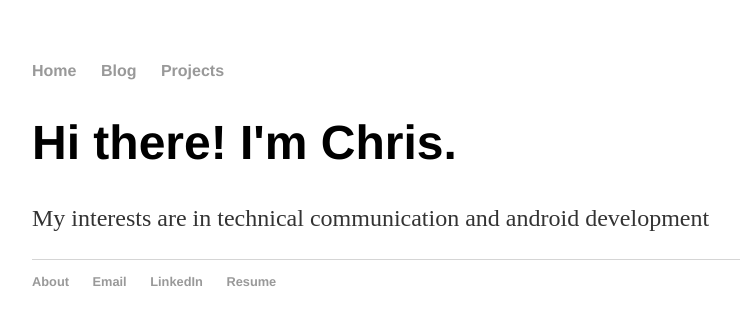
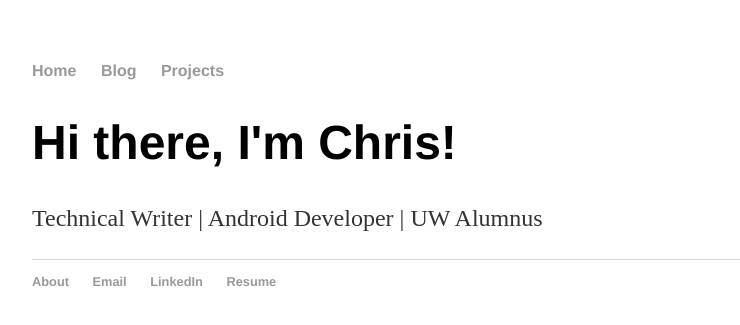
Before and after one commit to chriso23/chriso23.github.io, a Jekyll site: the page built from index.html, in a window 1280 px wide. Shown: the top 325 px of the page, without its empty margins (160-900 px from the left). Built offline with Jekyll 4.4.1, drawn with Linux system fonts in a browser that asks for light colours.

Commit message:
Update index.html

```diff
--- a/index.html
+++ b/index.html
@@ -3,6 +3,7 @@ layout: default
 title: Home | Chris Oung
 ---
 <div class="about">
-  <h1>Hi there! I'm Chris. </h1>
-  <p>My interests are in technical communication and android development</p>
+  <h1>Hi there, I'm Chris!</h1>
+
+  <p>Technical Writer | Android Developer | UW Alumnus</p>
 </div>
```
